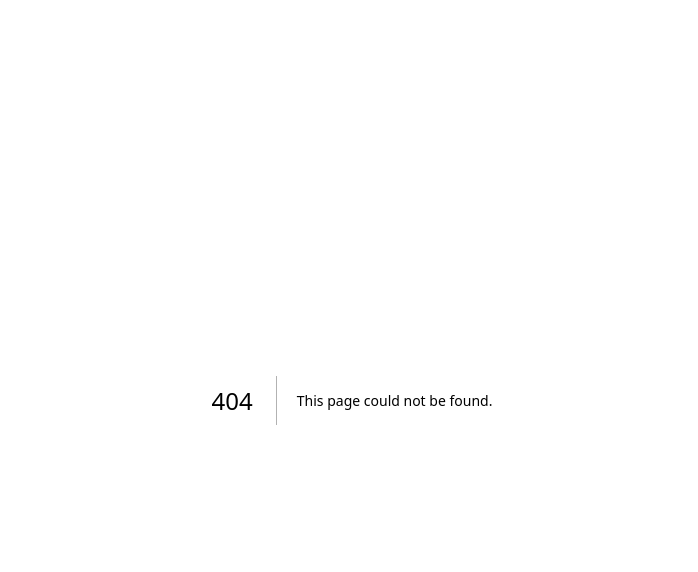
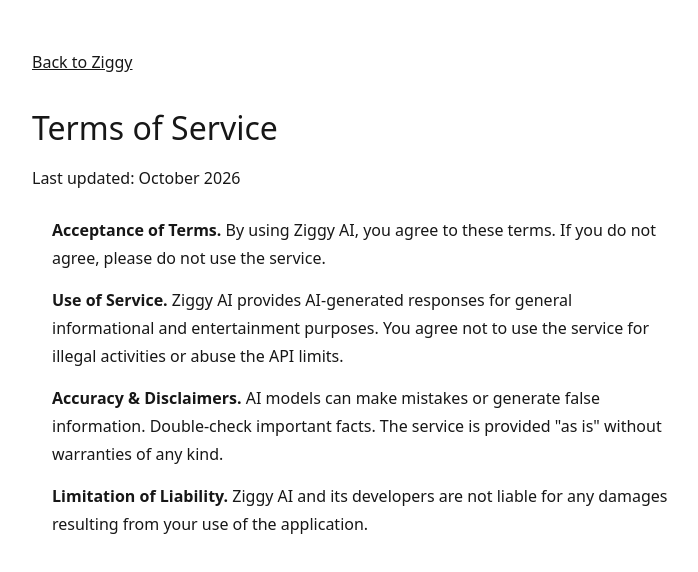
Before and after one commit to pubgfunnybro-lang/Ziggy-AI, a Next.js app: page /terms in a window 1280 px wide. Before the commit this address had no page. Shown: the top 572 px of the page, without its empty margins (288-986 px from the left). Built offline with nearby package versions, Linux system fonts and the light colour scheme.

Commit message:
Add terms of service page

```diff
--- /dev/null
+++ b/app/terms/page.tsx
@@ -0,0 +1,32 @@
+import Link from "next/link";
+import type { Metadata } from "next";
+
+export const metadata: Metadata = { title: "Terms of Service - Ziggy AI" };
+
+export default function Terms() {
+  return (
+    <main style={{ maxWidth: 680, margin: "0 auto", padding: "48px 20px", lineHeight: 1.75, fontFamily: "ui-sans-serif, system-ui, sans-serif" }}>
+      <p>
+        <Link href="/" style={{ textDecoration: "underline" }}>
+          Back to Ziggy
+        </Link>
+      </p>
+      <h1 style={{ fontSize: 32, margin: "24px 0 8px" }}>Terms of Service</h1>
+      <p>Last updated: October 2026</p>
+      <ul style={{ paddingLeft: 20, marginTop: 24, display: "grid", gap: 14 }}>
+        <li>
+          <strong>Acceptance of Terms.</strong> By using Ziggy AI, you agree to these terms. If you do not agree, please do not use the service.
+        </li>
+        <li>
+          <strong>Use of Service.</strong> Ziggy AI provides AI-generated responses for general informational and entertainment purposes. You agree not to use the service for illegal activities or abuse the API limits.
+        </li>
+        <li>
+          <strong>Accuracy & Disclaimers.</strong> AI models can make mistakes or generate false information. Double-check important facts. The service is provided "as is" without warranties of any kind.
+        </li>
+        <li>
+          <strong>Limitation of Liability.</strong> Ziggy AI and its developers are not liable for any damages resulting from your use of the application.
+        </li>
+      </ul>
+    </main>
+  );
+}
```
